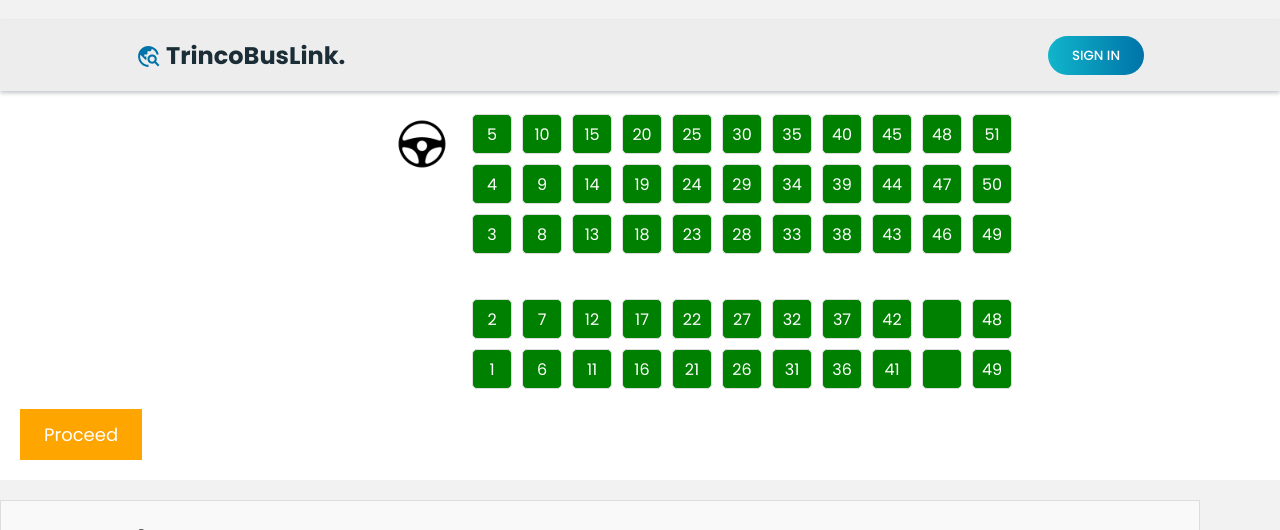
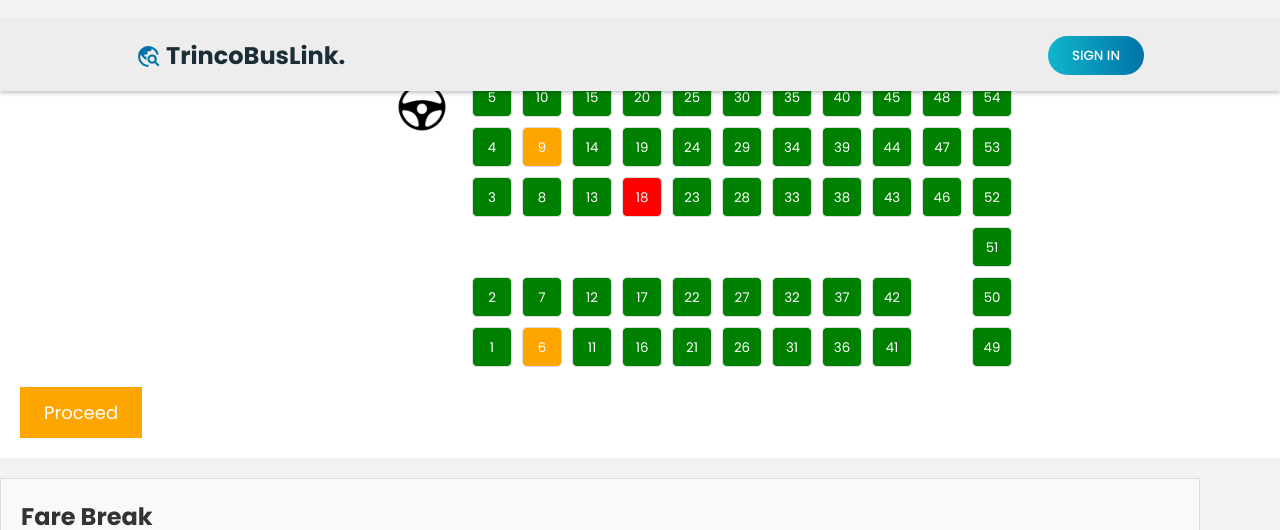
Before and after one commit to avishkaJSPshehan/TrincoBusLink, a React (Create React App) app: page /book-seat in a window 1280 px wide. Shown: the top 530 px of the page. Built offline with nearby package versions, Linux system fonts and the light colour scheme; no server answers.

Commit message:
New seat select

```diff
--- /dev/null
+++ b/src/Components/Book Seat/SeatSelect.css
@@ -0,0 +1,79 @@
+.select-container{
+    width: 100%;
+    padding-left: 7%;
+    padding-right: 7%;
+    margin: 20px 0;
+    padding: 20px;
+    background-color: #fff;
+}
+
+.bus-layout {
+    display: flex;
+    padding-top: 3% ;
+    padding-left: 30%;
+  }
+
+  .driver {
+    width: 60px;
+    height: 60px;
+    background-color: #ddd;
+    display: flex;
+    justify-content: center;
+    align-items: center;
+    margin-right: 20px;
+  }
+
+  .seat {
+    width: 40px;
+    height: 40px;
+    background-color: green;
+    color: white;
+    text-align: center;
+    line-height: 40px;
+    border: 1px solid #ddd;
+    cursor: pointer;
+    border-radius: 5px;
+  }
+
+  .empty{
+    width: 40px;
+    height: 40px;
+  }
+
+  .bus-seats{
+    display: flex;
+    gap: 10px;
+  }
+
+  .seat-row{
+    display: flex;
+    flex-direction: column-reverse;
+    gap: 10px;
+  }
+
+  .selected {
+    background-color: blue;
+  }
+
+  .processing {
+    background-color: orange;
+  }
+
+  .booked {
+    background-color: red;
+    cursor: not-allowed;
+  }
+
+  .proceed-btn {
+    margin-top: 20px;
+    padding: 12px 24px;
+    background-color: orange;
+    color: white;
+    border: none;
+    font-size: 18px;
+    cursor: pointer;
+  }
+
+  .proceed-btn:hover {
+    background-color: darkorange;
+  }
--- /dev/null
+++ b/src/Components/Book Seat/SeatSelect.jsx
@@ -0,0 +1,167 @@
+import React, { useEffect, useState } from "react";
+import "./SeatSelect.css";
+import Steering from "../../Assets/steering.jpg";
+
+const SeatButton = ({id, handleChange, seatMap}) => {
+  let btnCls = ""
+  let disabled = false
+  if(seatMap && seatMap[id].status){
+    if(seatMap[id].status === "selected")
+      btnCls = "selected"
+    else if(seatMap[id].status === "processing"){
+      btnCls = "processing"
+    }
+    else if(seatMap[id].status === "booked"){
+      btnCls = "booked"
+    }
+  }
+  return <button className={`seat ${btnCls}`}
+          onClick={()=>handleChange(id)}
+          disabled={disabled}
+          >
+            {id}
+        </button>;
+};
+
+const SeatSelect = () => {
+  const [seatMap, setSeatMap] = useState(
+    {
+      1: { status: "free" },
+      2: { status: "free" },
+      3: { status: "free" },
+      4: { status: "free" },
+      5: { status: "free" },
+      6: { status: "processing" },
+      7: { status: "free" },
+      8: { status: "free" },
+      9: { status: "processing" },
+      10: { status: "free" },
+      11: { status: "free" },
+      12: { status: "free" },
+      13: { status: "free" },
+      14: { status: "free" },
+      15: { status: "free" },
+      16: { status: "free" },
+      17: { status: "free" },
+      18: { status: "booked" },
+      19: { status: "free" },
+      20: { status: "free" },
+      21: { status: "free" },
+      22: { status: "free" },
+      23: { status: "free" },
+      24: { status: "free" },
+      25: { status: "free" },
+      26: { status: "free" },
+      27: { status: "free" },
+      28: { status: "free" },
+      29: { status: "free" },
+      30: { status: "free" },
+      31: { status: "free" },
+      32: { status: "free" },
+      33: { status: "free" },
+      34: { status: "free" },
+      35: { status: "free" },
+      36: { status: "free" },
+      37: { status: "free" },
+      38: { status: "free" },
+      39: { status: "free" },
+      40: { status: "free" },
+      41: { status: "free" },
+      42: { status: "free" },
+      43: { status: "free" },
+      44: { status: "free" },
+      45: { status: "free" },
+      46: { status: "free" },
+      47: { status: "free" },
+      48: { status: "free" },
+      49: { status: "free" },
+      50: { status: "free" },
+      51: { status: "free" },
+      52: { status: "free" },
+      53: { status: "free" },
+      54: { status: "free" }
+    }
+  );
+
+  const [selectedSeats, setSelecteSeats] = useState([])
+
+  const handleChange = (id) => {
+    if(["processing", "booked"].includes(seatMap[id].status)) return
+    let state = ""
+    if(seatMap[id].status === "free"){
+      state = "selected"
+      selectedSeats.push(id)
+      setSelecteSeats(selectedSeats)
+    }
+    else if(seatMap[id].status === "selected"){
+      state = "free"
+      setSelecteSeats(selectedSeats.filter(seat => seat !== id))
+    }
+    setSeatMap(prev => ({...prev, [id]:{status:state}}))
+
+  };
+
+  const rows = [];
+  const seatRow = (row) => {
+    if (row === 10) {
+      return (
+        <div className="seat-row">
+          <SeatButton handleChange={handleChange} seatMap={seatMap} key={row * 5 - 1} id={row * 5 - 1} />
+          <SeatButton handleChange={handleChange} seatMap={seatMap} key={row * 5} id={row * 5} />
+          <SeatButton handleChange={handleChange} seatMap={seatMap} key={row * 5 + 1} id={row * 5 + 1} />
+          <SeatButton handleChange={handleChange} seatMap={seatMap} key={row * 5 + 2} id={row * 5 + 2} />
+          <SeatButton handleChange={handleChange} seatMap={seatMap} key={row * 5 + 3} id={row * 5 + 3} />
+          <SeatButton handleChange={handleChange} seatMap={seatMap} key={row * 5 + 4} id={row * 5 + 4} />
+        </div>
+      );
+    } else if (row === 9) {
+      return (
+        <div className="seat-row">
+          <div className="empty"></div>
+          <div className="empty"></div>
+          <div className="empty"></div>
+          <SeatButton handleChange={handleChange} seatMap={seatMap} key={row * 5 + 1} id={row * 5 + 1} />
+          <SeatButton handleChange={handleChange} seatMap={seatMap} key={row * 5 + 2} id={row * 5 + 2} />
+          <SeatButton handleChange={handleChange} seatMap={seatMap} key={row * 5 + 3} id={row * 5 + 3} />
+        </div>
+      );
+    } else {
+      return (
+        <div className="seat-row">
+          <SeatButton handleChange={handleChange} seatMap={seatMap} key={row * 5 + 1} id={row * 5 + 1} />
+          <SeatButton handleChange={handleChange} seatMap={seatMap} key={row * 5 + 2} id={row * 5 + 2} />
+          <div className="empty"></div>
+          <SeatButton handleChange={handleChange} seatMap={seatMap} key={row * 5 + 3} id={row * 5 + 3} />
+          <SeatButton handleChange={handleChange} seatMap={seatMap} key={row * 5 + 4} id={row * 5 + 4} />
+          <SeatButton handleChange={handleChange} seatMap={seatMap} key={row * 5 + 5} id={row * 5 + 5} />
+        </div>
+      );
+    }
+  };
+
+  const renderSeats = () => {
+    for (let i = 0; i < 11; i++) {
+      rows.push(seatRow(i));
+    }
+  };
+
+  const handleProceed = () =>{
+    console.log(selectedSeats)
+  }
+
+  renderSeats()
+
+  return (
+    <div className="select-container">
+      <div className="bus-layout">
+        <div className="driver"><img src={Steering} alt="Driver" /></div>
+        <div className="bus-seats">{rows}</div>
+      </div>
+      <div className="submit-section">
+        <button className="proceed-btn" onClick={handleProceed}>Proceed</button>
+      </div>
+    </div>
+  );
+};
+
+export default SeatSelect;
--- a/src/pages/seat-book-page.jsx
+++ b/src/pages/seat-book-page.jsx
@@ -5,6 +5,7 @@ import BusDetails from "../Components/Book Seat/BusDetails";
 import SeatChart from "../Components/Book Seat/SeatChart";
 import FareBreakdown from "../Components/Book Seat/FareBreakdown";
 import axios from "axios";
+import SeatSelect from "../Components/Book Seat/SeatSelect";
 
 const BookSeat = () => {
   const params = new URLSearchParams(window.location.search);
@@ -23,7 +24,8 @@ const BookSeat = () => {
     <div>
       <Navbar />
       {bus && <BusDetails bus={bus} date={date} />}
-      <SeatChart />
+      {/* <SeatChart /> */}
+      <SeatSelect />
       <FareBreakdown />
       <Footer />
     </div>
```
